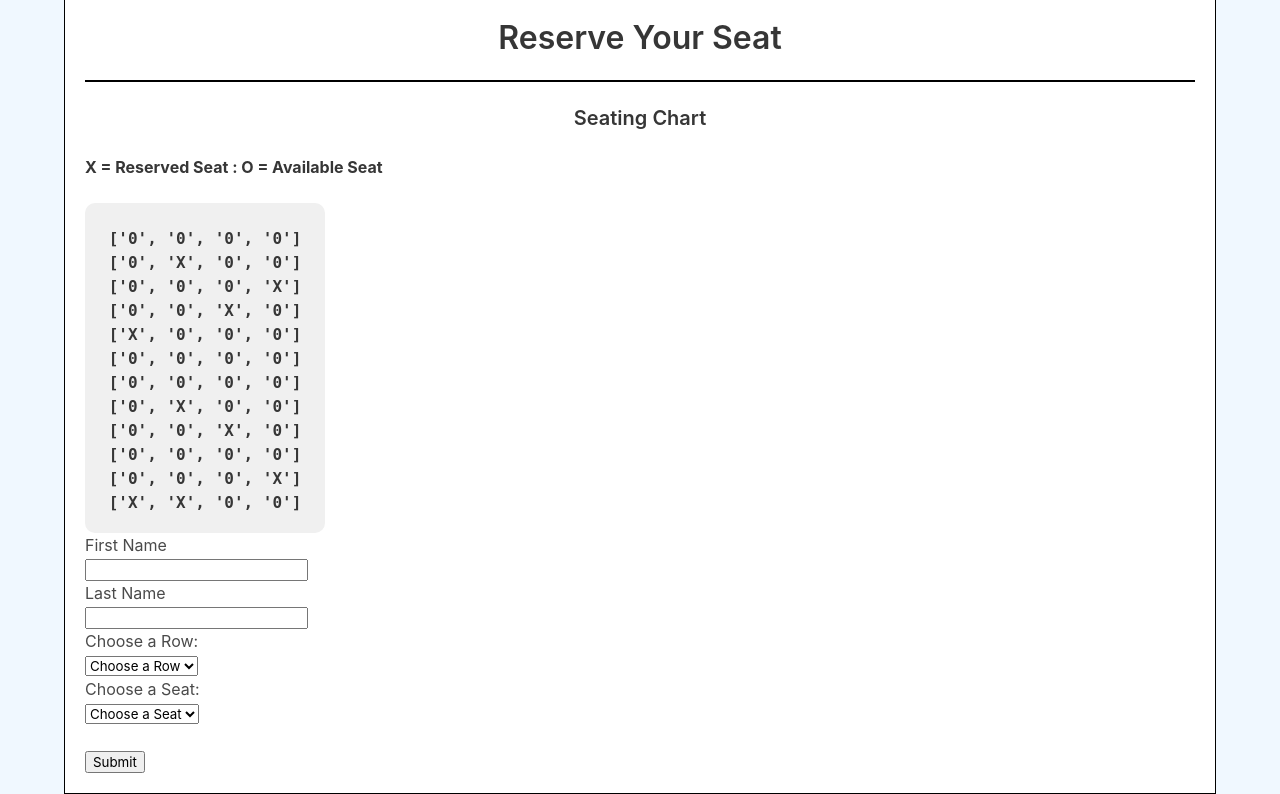
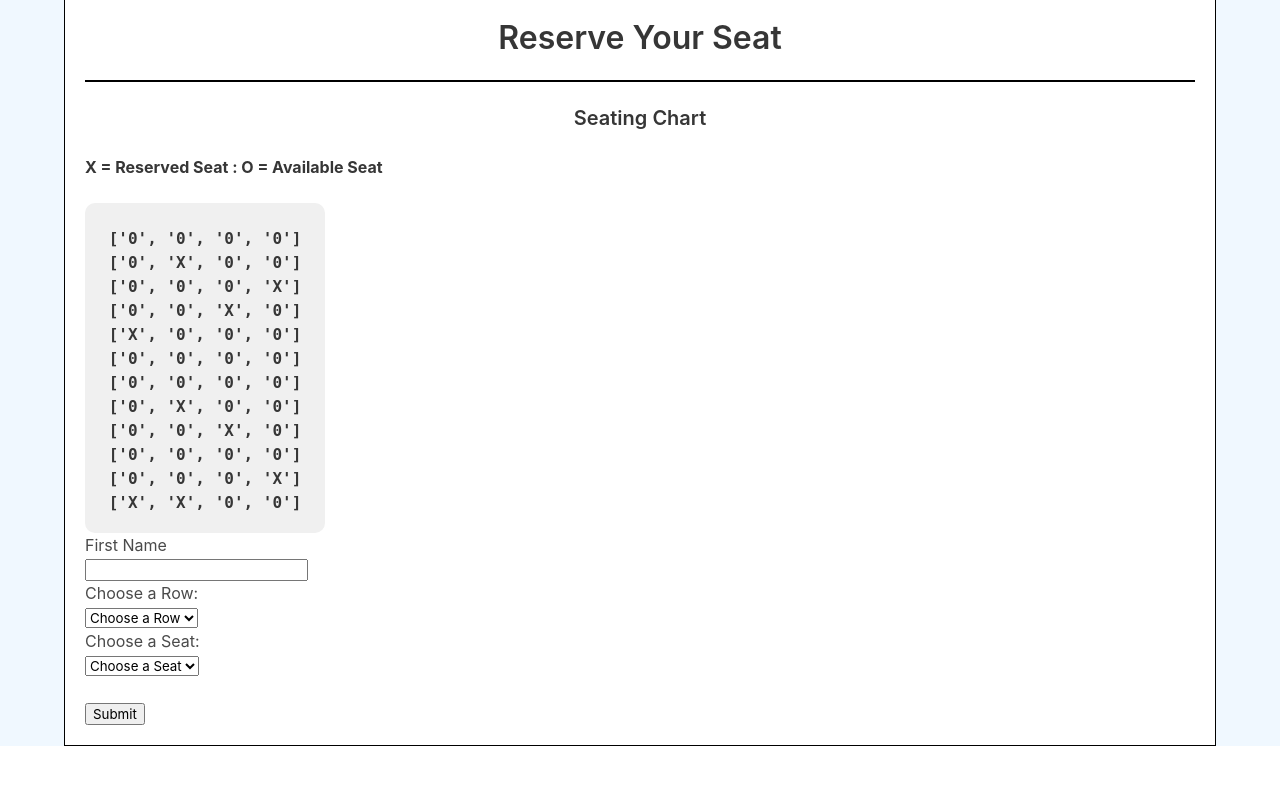
Before and after one commit to leriley/4320FinalProject, a Flask app: page /reserve in a window 1280 px wide. Shown: the part 123-917 px from the top of the page. After the commit the page ends 869 px from the top, so only its background shows below. Run offline with Flask 3, Linux system fonts and the light colour scheme; data comes from the database, SQL or seed files in the repository.

Commit message:
Update reserve.html
The database only stores the first names of individuals, so it is not necessary to ask for the last name

```diff
--- a/templates/reserve.html
+++ b/templates/reserve.html
@@ -23,9 +23,7 @@
 
     <form method="post">
         <label>First Name</label><br>
-        <input type="text" name="first_name" required><br>
-        <label>Last Name</label><br>
-        <input type="text" name="last_name" required><br>
+        <input type="text" name="name" required><br>
 
         <label>Choose a Row:</label><br>
             <select name="seat_row" required>
```
